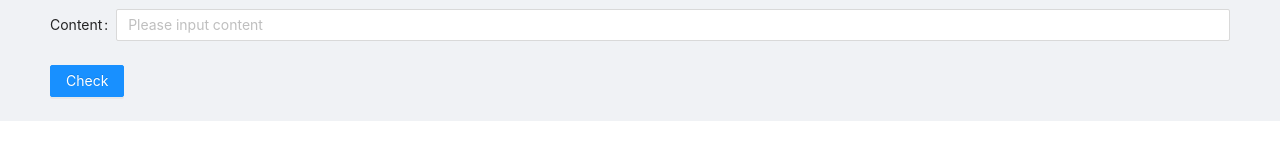
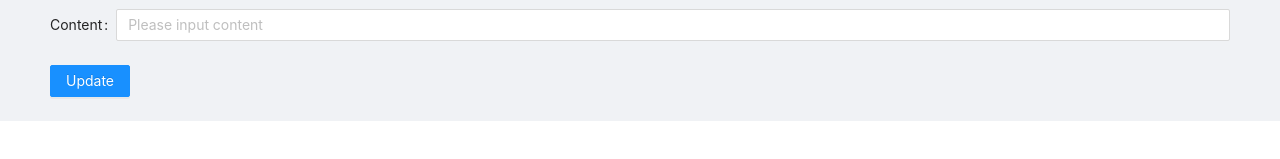
Before and after one commit to WillDera/React_Django, a React (Create React App) app in the folder Frontend/gui/: page /1 in a window 1280 px wide. Shown: the part 229-388 px from the top of the page. Built offline with nearby package versions, Linux system fonts and the light colour scheme; no server answers.

Commit message:
FIX: props error
- Wasn't properly getting data from props. Fixed it by removing the "this" keyword.

```diff
--- a/Frontend/gui/src/components/Form.js
+++ b/Frontend/gui/src/components/Form.js
@@ -2,28 +2,10 @@ import React from "react";
 import { Form, Input, Button } from "antd";
 import axios from "axios";
 
-const formItemLayout = {
-  labelCol: {
-    span: 4,
-  },
-  wrapperCol: {
-    span: 8,
-  },
-};
-const formTailLayout = {
-  labelCol: {
-    span: 4,
-  },
-  wrapperCol: {
-    span: 8,
-    offset: 4,
-  },
-};
-
-const CustomForm = () => {
+const CustomForm = (props) => {
   const [form] = Form.useForm();
 
-  const onSubmit = async (requestType) => {
+  const onSubmit = async (requestType, articleID) => {
     try {
       const values = await form.validateFields();
       console.log("Success:", values);
@@ -51,6 +33,8 @@ const CustomForm = () => {
     }
   };
 
+  // console.log(props);
+
   return (
     <Form form={form} name="dynamic_rule">
       <Form.Item name="title" label="Title">
@@ -62,11 +46,9 @@ const CustomForm = () => {
       <Form.Item>
         <Button
           type="primary"
-          onClick={(event) =>
-            onSubmit(event, this.props.requestType, this.props.articleID)
-          }
+          onClick={onSubmit(props.requestType, props.articleID)}
         >
-          Check
+          {props.btnText}
         </Button>
       </Form.Item>
     </Form>
--- a/Frontend/gui/src/containers/ArticleDetailView.js
+++ b/Frontend/gui/src/containers/ArticleDetailView.js
@@ -25,7 +25,11 @@ class ArticleDetail extends React.Component {
         <Card title={this.state.article.title}>
           <p>{this.state.article.content}</p>
         </Card>
-        <CustomForm />
+        <CustomForm
+          requestType="put"
+          articleID={this.props.match.params.articleID}
+          btnText="Update"
+        />
       </div>
     );
   }
--- a/Frontend/gui/src/containers/ArticleListView.js
+++ b/Frontend/gui/src/containers/ArticleListView.js
@@ -23,7 +23,7 @@ class ArticleList extends React.Component {
         <Articles data={this.state.articles} />
         <br />
         <h2>Create an article</h2>
-        <CustomForm />
+        <CustomForm requestType="post" articleID={null} btnText="Create" />
       </div>
     );
   }
```
